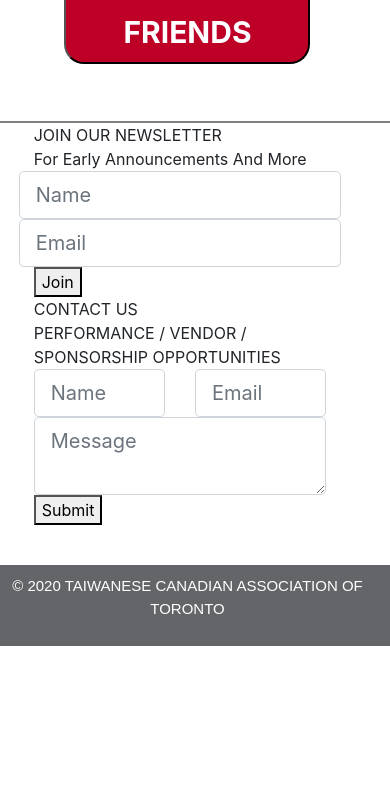
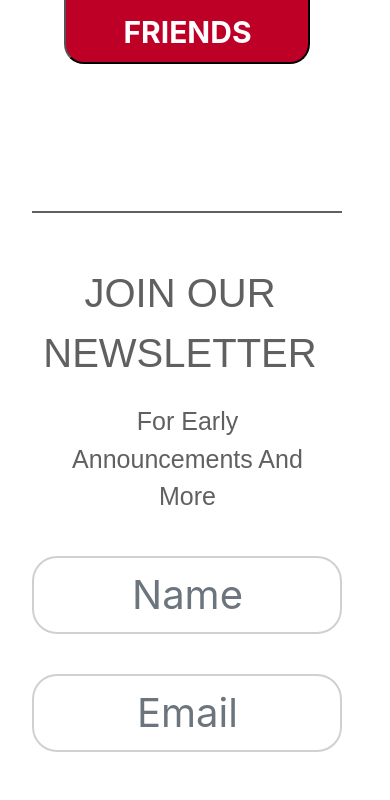
Before and after one commit to jasonwei0224/test2, a React (Create React App) app: page / in a window 390 px wide. Shown: the part 2457-3257 px from the top of the page. Before the commit the page ends 3103 px from the top, so only its background shows below. Built offline with nearby package versions, Linux system fonts and the light colour scheme; a web font is replaced by a local one.

Commit message:
added media query for footer

```diff
--- a/src/footer-temp.css
+++ b/src/footer-temp.css
@@ -27,6 +27,120 @@ font-family: "sofia-pro", Sans-serif !important;
 }
 
 @media screen and (max-width: 767px) {
+  .footer{
+    font-size: 18px;
+  }
+  #newsletter_name, #newsletter_email, #contact_name, #contact_email, #contact_message{
+    font-size: 40px;
+    border-radius: 25px;
+    text-align: center;
+    color: black;
+    border-color: #D0D0D0;
+    border-style: solid;
+    border-width: 2px;
+    outline:none;
+  }
+  #newsletter_name{
+    margin-bottom: 20px;
+    border-color: #D0D0D0;
+    border-style: solid;
+    border-width: 2px;
+    width:100%;
+    margin:auto;
+  }
+  #newsletter_email, #contact_message{
+    margin-bottom: 20px;
+  }
+  #contact_name, #contact_email{
+    margin-bottom: 40px;
+    width:100%;
+    border-color: #D0D0D0;
+    border-style: solid;
+    border-width: 2px;
+  }
+  #contact_name{
+    margin-left: 0px;
+    border: 2px;
+    border-color: #D0D0D0;
+    border-style: solid;
+    border-width: 2px;
+  }
+  #newsletter_email{
+    border-color: #D0D0D0;
+    border-style: solid;
+    border-width: 2px;
+    width:100%;
+    margin:auto;
+    margin-top: 40px;
+    margin-bottom: 40px;
+  }
+  #contact_message{
+    width:100%;
+    margin-left: 20px;
+    margin: auto;
+    height: 70%;
+    margin-bottom: 20px;
+    border: 2px;
+    border-color: #D0D0D0;
+    border-style: solid;
+  }
+  .footer_form_container{
+    border-top: none;
+    margin-left: 0% !important;
+    margin-right: 0% !important;
+    margin-top:60px;
+    margin-bottom:60px;
+  }
+
+  .footer_newsletter_container{
+    margin-top:30px;
+  }
+  .footer_contact_container{
+    /* border-left: 2px;
+    border-left-color:  #D0D0D0;
+    border-left-style: solid; */
+    margin-top:30px;
+
+  }
+  .footer_button_row{
+    text-align: center;
+  }
+  .footer_submit_btn, .footer_subscribe_btn{
+    background-color:#D0D0D0;
+    color:#606060;
+    border-radius: 35px;
+    padding-top:2%;
+    padding-bottom:2%;
+    padding-left: 12%;
+    padding-right: 12%;
+    font-family: "sofia-pro", Sans-serif;
+    font-weight: bold;
+    border: none;
+    font-size:30px;
+  }
+  .footer_subscribe_btn{
+    margin-top: 10px;
+    margin-bottom:50px;
+  }
+
+  .footer_title{
+    font-size: 40px;
+    font-family: "sofia-pro", sans-serif;
+    text-align: center;
+    padding-top: 50px;
+    padding-left: 0px !important;
+    border-top: 2px solid;
+    color:#606060;
+    margin-bottom:20px;
+  }
+  .footer_subtitle{
+    font-size: 25px;
+    font-family: "sofia-pro", sans-serif;
+    text-align: center;
+    padding-bottom: 40px;
+    color:#606060;
+  }
+
 }
 
 
```
